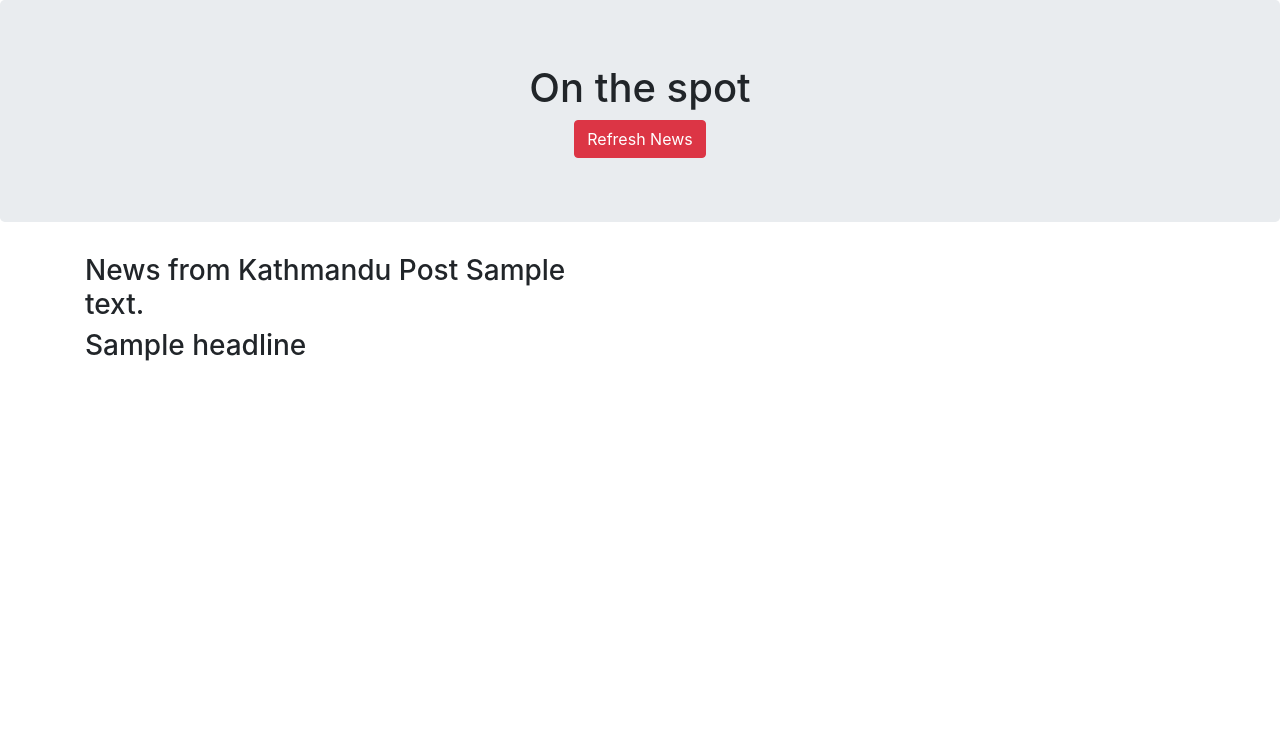
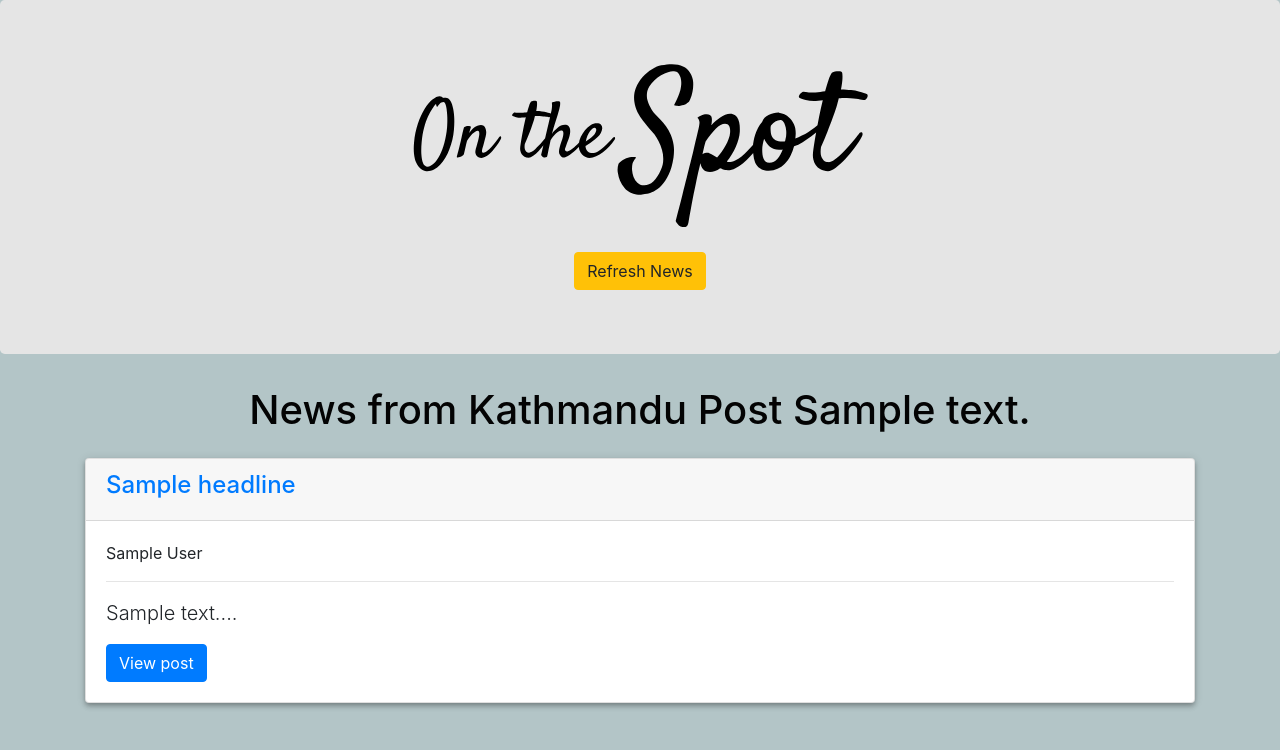
Before and after one commit to T3KRAJ/On-the-spot, a Django app: template news/templates/news/index.html in a window 1280 px wide. Shown: the top 750 px of the page. Run offline with Django 3.2, Linux system fonts and the light colour scheme; the template is opened without the code that fills it: most values are stand-ins (such as "Sample title", 1, 10 or a date in 2020); some libraries are stand-ins or nearby versions.

Commit message:
final touch

```diff
--- a/news/templates/news/index.html
+++ b/news/templates/news/index.html
@@ -3,21 +3,52 @@
 <head>
     <title></title>
     <link rel="stylesheet" href="https://maxcdn.bootstrapcdn.com/bootstrap/4.0.0/css/bootstrap.min.css" integrity="sha384-Gn5384xqQ1aoWXA+058RXPxPg6fy4IWvTNh0E263XmFcJlSAwiGgFAW/dAiS6JXm" crossorigin="anonymous">
+    <style>
+        body{
+            background-color: rgb(179, 197, 199);
+        }
+        h1{
+            color: #030303;
+        }
+        .card{
+            box-shadow: 0px 2px 4px -1px rgba(0, 0, 0, 0.2), 0px 4px 5px 0px rgba(0, 0, 0, 0.14), 0px 1px 10px 0px rgba(0, 0, 0, 0.12);
+            transition: box-shadow 0.28s cubic-bezier(0.4, 0, 0.2, 1);
+        }
+        .card:hover {
+            box-shadow: 0 2px 5px 0
+            rgba(0, 0, 0, 0.5), 0
+            2px 10px 0 rgba(0, 0, 0, 1);
+        }
+        .pointer {
+            cursor: pointer;
+        }
+    </style>
 </head>
 <body>
-    <div class="jumbotron">
-        <center><h1>On the spot</h1>
-           <a href="/" class="btn btn-danger">Refresh News</a>
+    <div class="jumbotron" style="background-color: #e5e5e5;">
+        <center>
+            <img src="/static/logo.svg" alt="On the spot">
+            <br />
+            <a href="/" class="btn btn-warning mt-4">Refresh News</a>
         </form>
     </center>
     </div>
     <div class="container">
-        <div class="row">
-            <div class="col-6">
-                    <h3 class="text-centre">News from Kathmandu Post {{news.detail}}</h3>
-                    {% for headline, detail, link in news  %}
-                        <h3>{{headline}}</h3>
-                    {% endfor %}
+        <h1 class="text-center mb-4 mt-4">News from Kathmandu Post {{news.detail}}</h1>
+            {% for headline, detail, author, link in news  %}
+                <div class="card pointer">
+                    <div class="card-header">
+                        <a href="{{link}}"><h4>{{headline}}</h4></a>
+                    </div>
+                    <div class="card-body">
+                        <span>{{author}}</span>
+                        <hr/>
+                        <p class="card-text lead">{{detail}}...</p>
+                        <a href="{{link}}" class="btn btn-primary">View post</a>
+                    </div>
+                </div>
+                <br/>
+            {% endfor %}
                     <br>
             </div>
         </div>
```
Also changed, not shown: On_the_spot/settings.py (+0 -10 lines), news/views.py (+8 -7 lines), static/logo.svg (added).
